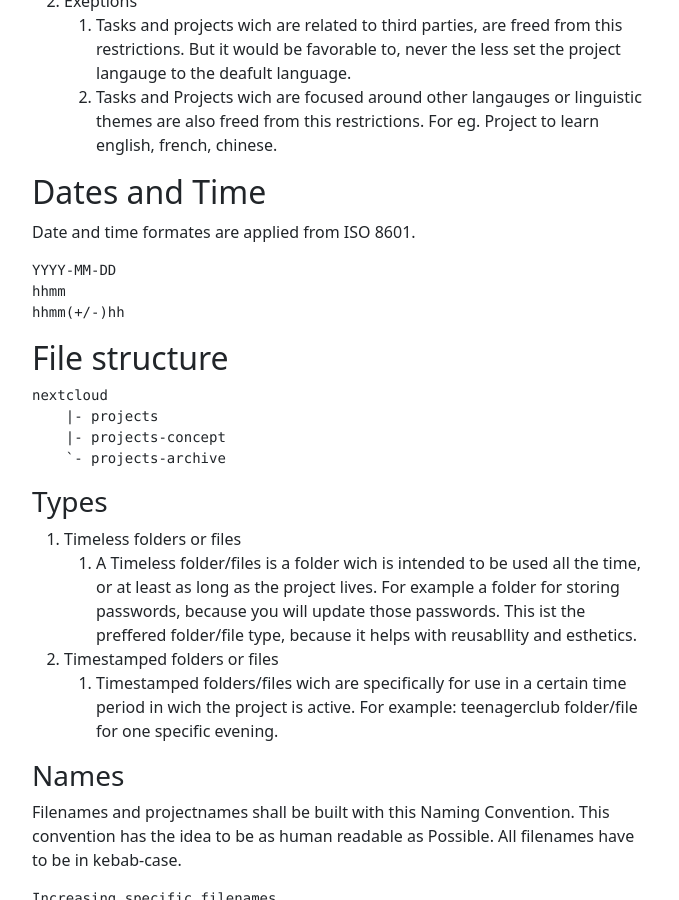
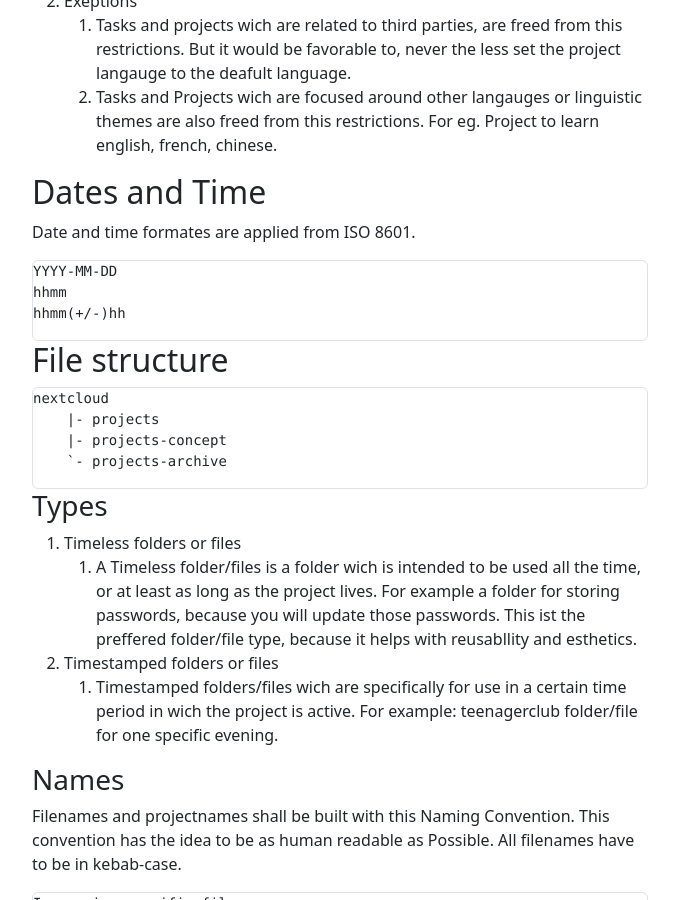
Before and after one commit to Soraxem/website-test, a Jekyll site: the page built from projects/standarts/standarts.md, in a window 1280 px wide and 900 px high, scrolled down 489 px. Shown: the whole window, without its empty margins (300-979 px from the left). Built offline with Jekyll 4.4.1, drawn with Linux system fonts in a browser that asks for light colours.

Commit message:
Update default.html

```diff
--- a/_layouts/default.html
+++ b/_layouts/default.html
@@ -28,7 +28,10 @@
       </div>
       <div class="col-md-8 col-lg-6 mt-2 mt-md-4">
         {% capture table %}<table class="table table-hover">{% endcapture %}
-        {{ content | replace: "<table>", table | replace: "task-list-item-checkbox", "form-check-input" -}}
+
+        {% capture code-before %}<div class="highlight">{% endcapture %}
+        {% capture code %}<div class="highlight rounded border">{% endcapture %}
+        {{ content | replace: "<table>", table | replace: "task-list-item-checkbox", "form-check-input" | replace: code-before, code -}}
       </div>
     </div>
   </div>
```
